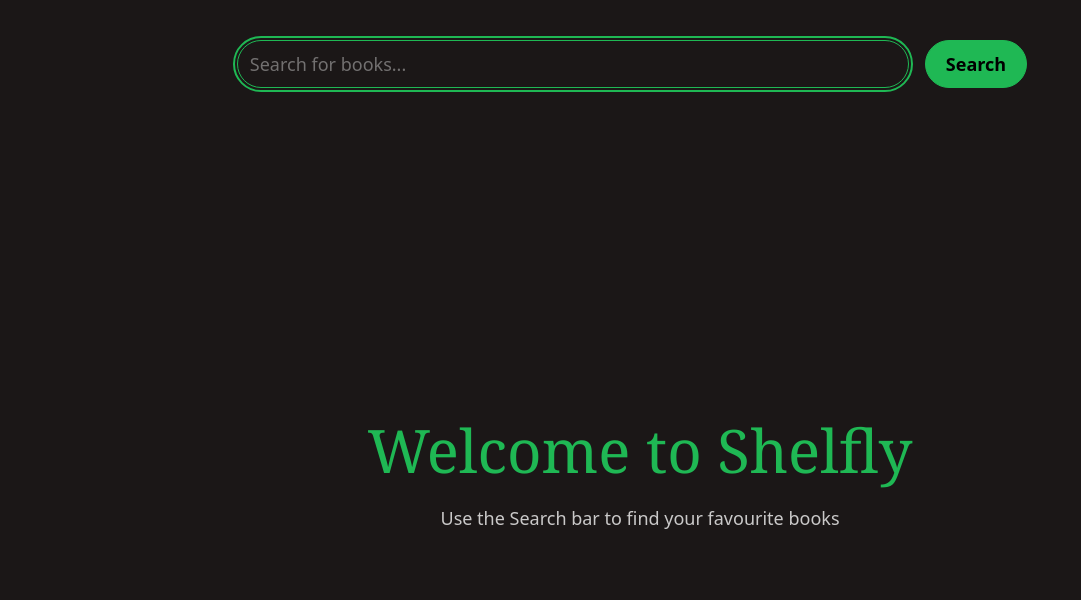
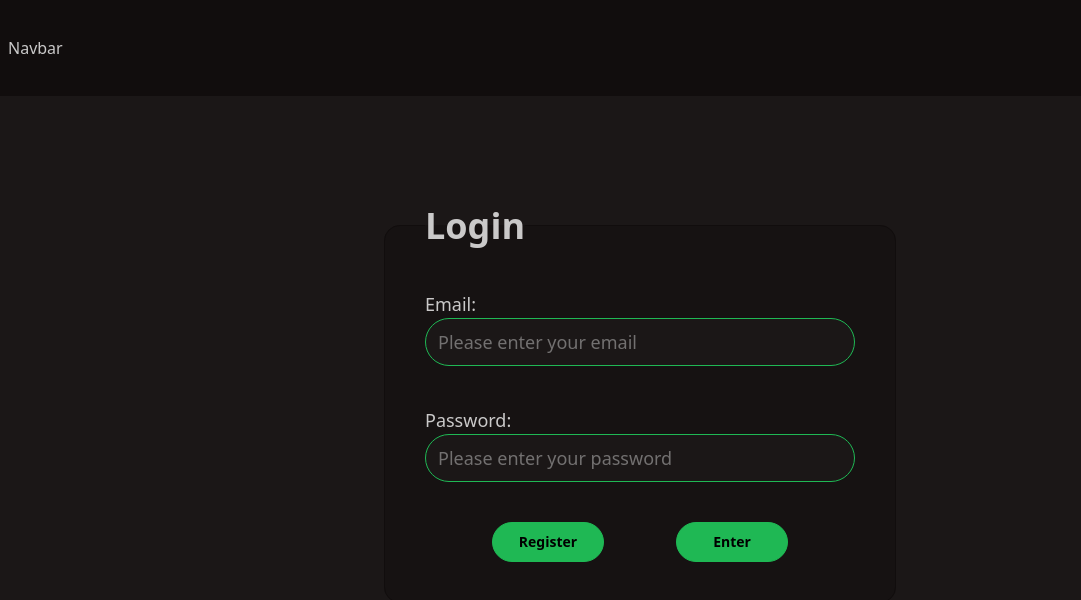
Before and after one commit to BryanCrom/Shelfly, a React app in the folder frontend/: page / in a window 1280 px wide. Shown: the top 600 px of the page, without its empty margins (0-1081 px from the left). Built offline with nearby package versions, Linux system fonts and the light colour scheme; the HTML template or start-up script is replaced by a standard one.

Commit message:
feat(LoginPage.tsx): create ui for user login and placeholders for register page and navbar to be added later.

```diff
--- a/frontend/src/App.tsx
+++ b/frontend/src/App.tsx
@@ -3,16 +3,20 @@ import { BrowserRouter, Routes, Route } from "react-router-dom";
 import SearchPage from "./pages/SearchPage";
 import { Toaster } from "react-hot-toast";
 import DetailPage from "./pages/DetailPage";
-// import Navbar from "./components/Navbar";
+import LoginPage from "./pages/LoginPage";
+import Navbar from "./components/Navbar";
+import RegisterPage from "./pages/RegisterPage";
 
 function App() {
   return (
     <>
-      {/* <Navbar /> */}
+      <Navbar />
       <Toaster />
       <BrowserRouter>
         <Routes>
-          <Route path="/" element={<SearchPage />} />
+          <Route path="/" element={<LoginPage />} />
+          <Route path="/register" element={<RegisterPage />} />
+          <Route path="/home" element={<SearchPage />} />
           <Route path="/details/:id" element={<DetailPage />} />
         </Routes>
       </BrowserRouter>
--- a/frontend/src/components/DetailText.tsx
+++ b/frontend/src/components/DetailText.tsx
@@ -6,7 +6,9 @@ interface DetailTextProps {
 const DetailText = (props: DetailTextProps) => {
   return (
     <p className="text-base-content mb-5 text-2xl">
-      <span className="font-bold">{props.title} </span>
+      <span className="text-base-content font-bold underline">
+        {props.title}
+      </span>{" "}
       {props.content}
     </p>
   );
--- a/frontend/src/components/Navbar.tsx
+++ b/frontend/src/components/Navbar.tsx
@@ -1,7 +1,5 @@
 const Navbar = () => {
-  return (
-    <div className="navbar bg-base-300 sticky top-0 z-10 h-24">Navbar</div>
-  );
+  return <div className="navbar bg-base-300 fixed top-0 z-10 h-24">Navbar</div>;
 };
 
 export default Navbar;
--- a/frontend/src/pages/DetailPage.tsx
+++ b/frontend/src/pages/DetailPage.tsx
@@ -42,7 +42,7 @@ const DetailPage = () => {
             className="ml-auto rounded-lg"
             width="400"
           />
-          <div className="rating mt-10 ml-22 justify-end gap-12">
+          <div className="rating mt-10 mb-5 ml-22 justify-end gap-12">
             <div
               className="mask mask-star bg-base-content scale-250"
               aria-label="1 star"
@@ -76,7 +76,7 @@ const DetailPage = () => {
           <DetailText title="Categories:" content={details?.categories} />
           <DetailText title="Language:" content={details?.language} />
           <p className="my-5 mr-5 text-2xl">
-            <p className="font-bold">Description: </p>
+            <p className="font-bold underline">Description:</p>{" "}
             {details?.description}
           </p>
         </div>
--- /dev/null
+++ b/frontend/src/pages/LoginPage.tsx
@@ -0,0 +1,55 @@
+import { useRef } from "react";
+import { Link } from "react-router";
+
+const LoginPage = () => {
+  const formRef = useRef<HTMLFormElement>(null);
+
+  return (
+    <div className="grid h-screen place-content-center">
+      <form ref={formRef}>
+        <fieldset className="fieldset bg-base-200 border-base-300 rounded-box w-lg gap-10 border p-10">
+          <legend className="fieldset-legend text-base-content text-4xl">
+            Login
+          </legend>
+          <label id="login_email_input" className="text-base-content text-lg">
+            Email:
+            <input
+              className="input input-primary input-lg w-full"
+              id="login_email_input"
+              name="email_input"
+              type="email"
+              placeholder="Please enter your email"
+              autoCorrect="email"
+              required
+            />
+          </label>
+          <label
+            id="login_password_input"
+            className="text-base-content text-lg"
+          >
+            Password:
+            <input
+              className="input input-primary input-lg w-full"
+              id="login_password_input"
+              name="password_input"
+              type="password"
+              placeholder="Please enter your password"
+              required
+            />
+          </label>
+
+          <div className="mx-auto flex gap-18">
+            <Link to="/register">
+              <button className="btn btn-primary w-28">Register</button>
+            </Link>
+            <Link to="/home">
+              <button className="btn btn-primary w-28">Enter</button>
+            </Link>
+          </div>
+        </fieldset>
+      </form>
+    </div>
+  );
+};
+
+export default LoginPage;
--- /dev/null
+++ b/frontend/src/pages/RegisterPage.tsx
@@ -0,0 +1,9 @@
+const RegisterPage = () => {
+  return (
+    <>
+      <div>RegisterPage</div>
+    </>
+  );
+};
+
+export default RegisterPage;
--- a/frontend/src/pages/SearchPage.tsx
+++ b/frontend/src/pages/SearchPage.tsx
@@ -42,7 +42,7 @@ const SearchPage = () => {
   return (
     <div className="flex min-h-dvh flex-col items-center">
       <form onSubmit={handleSubmit}>
-        <div className="mx-auto my-10 flex items-center justify-center">
+        <div className="mx-auto mt-40 flex items-center justify-center">
           <input
             className="input input-primary input-lg min-w-2xl"
             type="search"
--- a/frontend/src/types/SearchTypes.ts
+++ b/frontend/src/types/SearchTypes.ts
@@ -1,6 +1,6 @@
 import type { AlgoliaHit } from "instantsearch.js";
 
-export type SearchItem = AlgoliaHit<{
+export interface SearchItem extends AlgoliaHit {
   objectID: string;
   title: string;
   authors: string[];
@@ -11,4 +11,4 @@ export type SearchItem = AlgoliaHit<{
   categories: string[];
   coverURL: string;
   language: string;
-}>;
+}
```
